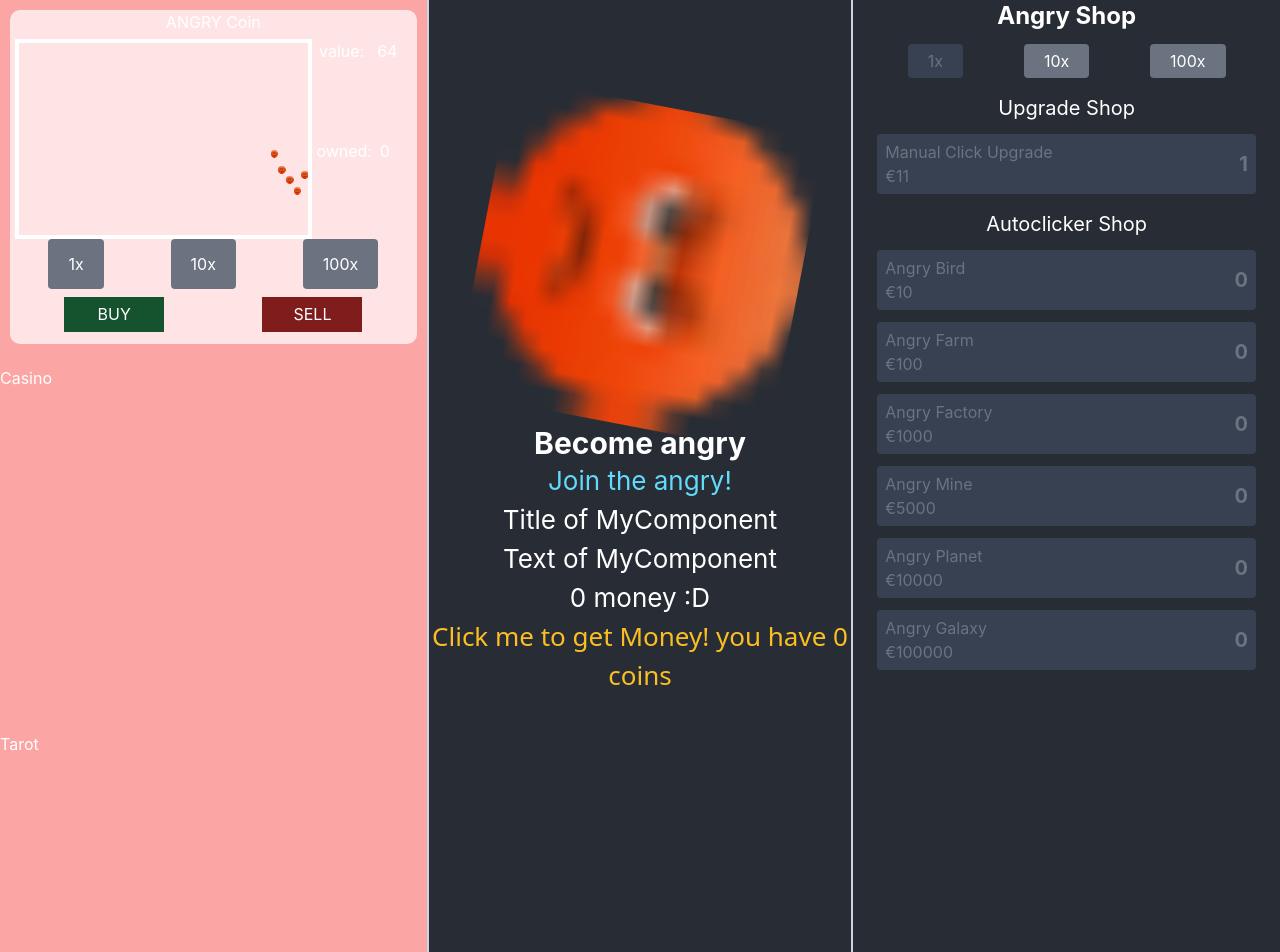
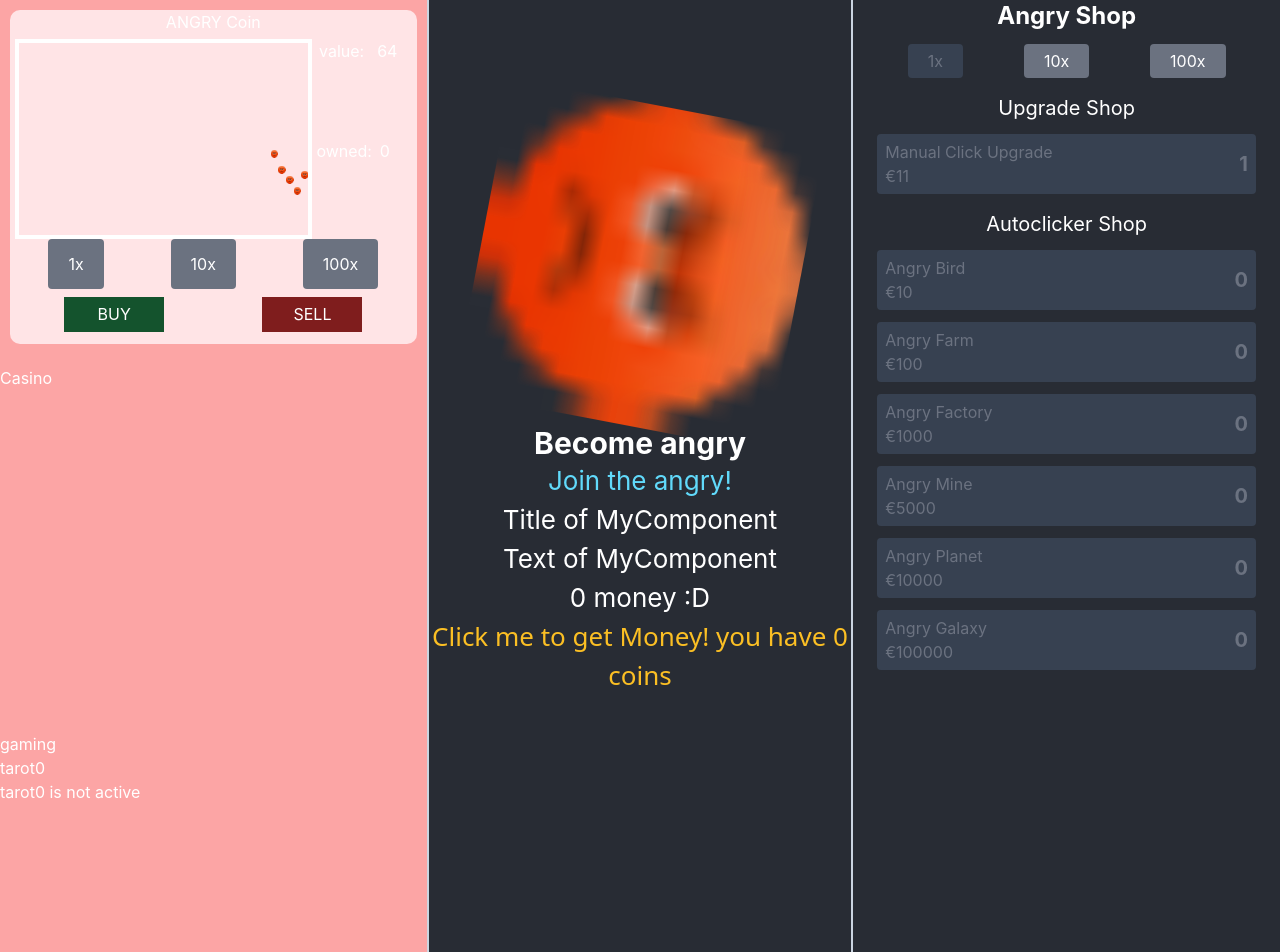
Before and after one commit to Wolfelijolex/Angry-Clicker, a React (Create React App) app: page / in a window 1280 px wide. Shown: the top 952 px of the page. Built offline with nearby package versions, Linux system fonts and the light colour scheme.

Commit message:
Setup for tarot cards complete

```diff
--- a/src/app/slicers.ts
+++ b/src/app/slicers.ts
@@ -81,8 +81,9 @@ export type AutoClickerUpdate = {
 };
 // ----------------- Tarots -----------------
 const intialTarot: { [key in TarotId]: boolean } = {
-  tarot0: false,
-  tarot1: false,
+  0: false,
+  1: false,
+  2: false,
 };
 
 export const tarotSlice = createSlice({
@@ -99,6 +100,6 @@ export const tarotSlice = createSlice({
 });
 
 export type TarotUpdate = {
-  id: AutoClickerId;
+  id: TarotId;
   set: boolean;
 };
--- a/src/app/store.ts
+++ b/src/app/store.ts
@@ -1,5 +1,5 @@
 import { configureStore } from "@reduxjs/toolkit";
-import { autoClickersSlice, moneySlice, upgradesSlice, angryCoinSlice } from "./slicers";
+import { autoClickersSlice, moneySlice, upgradesSlice, angryCoinSlice, tarotSlice } from "./slicers";
 
 export const store = configureStore({
   reducer: {
@@ -7,6 +7,7 @@ export const store = configureStore({
     upgrades: upgradesSlice.reducer,
     autoClickers: autoClickersSlice.reducer,
     angryCoin: angryCoinSlice.reducer,
+    tarot: tarotSlice.reducer,
   },
 });
 
--- a/src/app/tarots.ts
+++ b/src/app/tarots.ts
@@ -1,14 +1,19 @@
 export const tarots = [
   {
-    id: "tarot0",
+    id: 0,
     name: "Tarot 0",
     active: false,
   },
   {
-    id: "tarot1",
+    id: 1,
     name: "Tarot 1",
     active: false,
-  }
+  },
+  {
+    id: 2,
+    name: "Tarot 2",
+    active: false,
+  },
 ] as const;
 
 export type TarotId = typeof tarots[number]["id"];
--- a/src/components/Tarot/Tarot.tsx
+++ b/src/components/Tarot/Tarot.tsx
@@ -1,19 +1,34 @@
+import { tarotSlice, TarotUpdate } from "app/slicers";
 import React from "react";
-import { useSelector } from "react-redux";
+import { useDispatch, useSelector } from "react-redux";
 import { RootState } from "../../app/store";
+//import { tarots } from "app/tarots";
 
 type TarotProps = {
   title: string;
 };
 
 function Tarot(props: TarotProps) {
-  const money = useSelector((state: RootState) => state.money);
+  const dispatch = useDispatch();
+  const tarot = useSelector((state: RootState) => state.tarot);
+
+  const handleClick = () => {
+    const go: TarotUpdate = {
+      id: 0,
+      set: true,
+    };
+    if (tarot[0]) {
+      go.set = false;
+    }
+    dispatch(tarotSlice.actions.set(go));
+  };
 
   return (
-    <div>
+    <section>
       <h1>{props.title}</h1>
-      <p>{money} money :D</p>
-    </div>
+      <button onClick={() => handleClick()}> tarot0</button>
+      {tarot[0] ? <p>tarot0 is active</p> : <p>tarot0 is not active</p>}
+    </section>
   );
 }
 
--- a/src/pages/App/App.tsx
+++ b/src/pages/App/App.tsx
@@ -8,6 +8,7 @@ import { RootState } from "../../app/store";
 import { moneySlice } from "../../app/slicers";
 import StockMarket from "../../components/StockMarket/StockMarket";
 import { autoClickers } from "app/autoClickers";
+import Tarot from "components/Tarot/Tarot";
 
 function App() {
   const money = useSelector((state: RootState) => state.money);
@@ -33,7 +34,9 @@ function App() {
       <div className="grid grid-rows-3 bg-red-300 gap-3">
         <StockMarket  title="ANGRY Coin"></StockMarket>
         <div>Casino</div>
-        <div>Tarot</div>
+        <div>
+          <Tarot title={"gaming"}></Tarot>
+        </div>
       </div>
 
       {/* MIDDLE COLUMN */}
```
